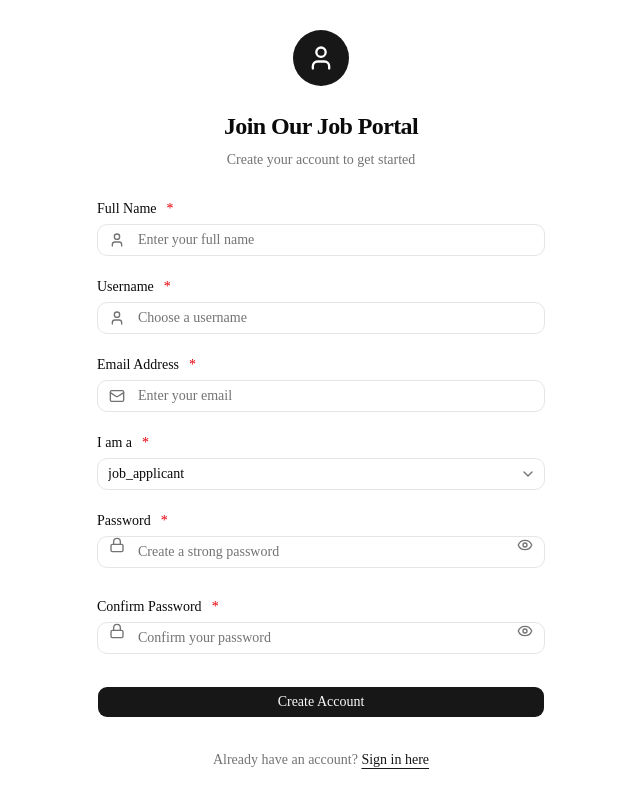
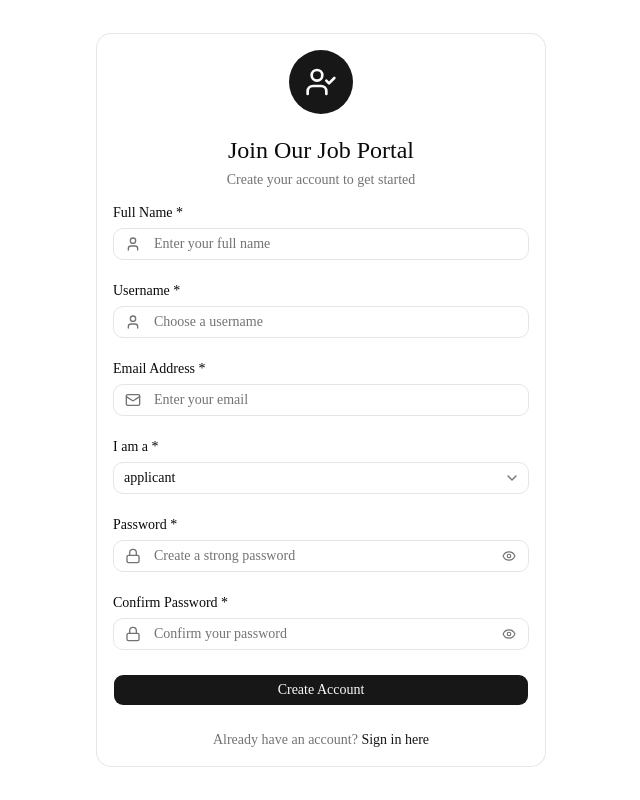
Before and after one commit to ashokneupane100/job-portal-next.js, a Next.js app: page /register in a window 1280 px wide. Shown: the whole page, without its empty margins (319-959 px from the left). Built offline with nearby package versions, Linux system fonts and the light colour scheme.

Commit message:
created use server page to perform server action #86

```diff
--- a/app/register/page.tsx
+++ b/app/register/page.tsx
@@ -1,242 +1,243 @@
 "use client";
 
-import React, { useState } from "react";
+import React, { ChangeEvent, FormEvent, useState } from "react";
 import { Input } from "@/components/ui/input";
-import { Label } from "@/components/ui/label";
 import {
   Select,
   SelectContent,
-  SelectGroup,
   SelectItem,
   SelectTrigger,
   SelectValue,
 } from "@/components/ui/select";
+import {
+  Card,
+  CardContent,
+  CardDescription,
+  CardHeader,
+  CardTitle,
+} from "@/components/ui/card";
+import { Eye, EyeOff, Lock, Mail, User, UserCheck } from "lucide-react";
+import { Label } from "@/components/ui/label";
 import { Button } from "@/components/ui/button";
-import { User, Mail, Lock, Eye, EyeOff } from "lucide-react";
-import Link from "next/link";
-
-const ROLES = [
-  { label: "Job Applicant", value: "job_applicant" },
-  { label: "Employer", value: "employer" },
-];
+import {registrationAction} from "./registrationAction.action";
 
 interface RegistrationFormData {
-  fullName: string;
+  name: string;
   userName: string;
   email: string;
-  role: string;
   password: string;
   confirmPassword: string;
+  role: "applicant" | "employer";
 }
 
-export default function RegisterPage() {
+const Registration: React.FC = () => {
   const [formData, setFormData] = useState<RegistrationFormData>({
-    fullName: "",
+    name: "",
     userName: "",
     email: "",
-    role: "job_applicant",
     password: "",
     confirmPassword: "",
+    role: "applicant",
   });
-  console.log(formData)
 
   const [showPassword, setShowPassword] = useState(false);
   const [showConfirmPassword, setShowConfirmPassword] = useState(false);
 
-  const handleInputChange = (
-    e: React.ChangeEvent<HTMLInputElement | HTMLSelectElement>
-  ) => {
-    const { name, value } = e.target;
-    setFormData((prev) => ({ ...prev, [name]: value }));
+  const handleInputChange = (name: string, value: string) => {
+    setFormData((prev) => ({
+      ...prev,
+      [name]: value,
+    }));
   };
 
-  const handleSubmit = (e: React.FormEvent) => {
-    e.preventDefault();
-    // TODO: Implement registration logic (e.g., call auth API)
-    console.log("Registering:", formData);
+
+
+  const handleSubmit = (e: FormEvent) => {
+    try {
+    } catch (error) {}
   };
 
   return (
-    <div className="flex min-h-screen items-center justify-center bg-background px-4">
-      <div className="w-full max-w-md space-y-8">
-        <div className="flex flex-col items-center text-center">
-          <div className="flex h-14 w-14 items-center justify-center rounded-full bg-primary">
-            <User className="h-7 w-7 text-white" />
+    <div className="min-h-screen bg-background flex items-center justify-center p-4">
+      <Card className="w-full max-w-md">
+        <CardHeader className="text-center">
+          <div className="mx-auto w-16 h-16 bg-primary rounded-full flex items-center justify-center mb-4">
+            <UserCheck className="w-8 h-8 text-primary-foreground" />
           </div>
-          <h2 className="mt-6 text-2xl font-semibold tracking-tight">
-            Join Our Job Portal
-          </h2>
-          <p className="mt-2 text-sm text-muted-foreground">
-            Create your account to get started
-          </p>
-        </div>
+          <CardTitle className="text-2xl">Join Our Job Portal</CardTitle>
+          <CardDescription>Create your account to get started</CardDescription>
+        </CardHeader>
 
-        <form onSubmit={handleSubmit} className="mt-4 space-y-6">
+        <CardContent>
+          <form action={registrationAction}  className="space-y-6">
+            {/* Name Field */}
             <div className="space-y-2">
-            <Label htmlFor="fullName">
-              Full Name <span className="text-destructive ml-0.5">*</span>
-            </Label>
+              <Label htmlFor="name">Full Name *</Label>
               <div className="relative">
+                <User className="absolute left-3 top-1/2 transform -translate-y-1/2 w-4 h-4 text-muted-foreground" />
                 <Input
-                id="fullName"
-                name="fullName"
+                  id="name"
                   type="text"
+                  name="name"
                   placeholder="Enter your full name"
-                value={formData.fullName}
-                onChange={handleInputChange}
                   required
-                className="pl-10"
-              />
-              <User
-                className="absolute left-3 top-1/2 -translate-y-1/2 h-4 w-4 text-muted-foreground"
+                  value={formData.name}
+                  onChange={(e: ChangeEvent<HTMLInputElement>) =>
+                    handleInputChange("name", e.target.value)
+                  }
+                  className={`pl-10 `}
                 />
               </div>
             </div>
 
+            {/* Username Field */}
             <div className="space-y-2">
-            <Label htmlFor="userName">
-              Username <span className="text-destructive ml-0.5">*</span>
-            </Label>
+              <Label htmlFor="userName">Username *</Label>
               <div className="relative">
+                <User className="absolute left-3 top-1/2 transform -translate-y-1/2 w-4 h-4 text-muted-foreground" />
                 <Input
                   id="userName"
+                  type="text"
                   name="userName"
-                type="text"
                   placeholder="Choose a username"
+                  required
                   value={formData.userName}
-                onChange={handleInputChange}
-                required
-                className="pl-10"
-              />
-              <User
-                className="absolute left-3 top-1/2 -translate-y-1/2 h-4 w-4 text-muted-foreground"
+                  onChange={(e: ChangeEvent<HTMLInputElement>) =>
+                    handleInputChange("userName", e.target.value)
+                  }
+                  className={`pl-10 `}
                 />
               </div>
             </div>
 
+            {/* Email Field */}
             <div className="space-y-2">
-            <Label htmlFor="email">
-              Email Address <span className="text-destructive ml-0.5">*</span>
-            </Label>
+              <Label htmlFor="email">Email Address *</Label>
               <div className="relative">
+                <Mail className="absolute left-3 top-1/2 transform -translate-y-1/2 w-4 h-4 text-muted-foreground" />
                 <Input
                   id="email"
+                  type="email"
                   name="email"
-                type="email"
                   placeholder="Enter your email"
+                  required
                   value={formData.email}
-                onChange={handleInputChange}
-                required
-                className="pl-10"
-              />
-              <Mail
-                className="absolute left-3 top-1/2 -translate-y-1/2 h-4 w-4 text-muted-foreground"
+                  onChange={(e: ChangeEvent<HTMLInputElement>) =>
+                    handleInputChange("email", e.target.value)
+                  }
+                  className={`pl-10 `}
                 />
               </div>
             </div>
 
-          <div className="space-y-2">
-            <Label htmlFor="role">
-              I am a <span className="text-destructive ml-0.5">*</span>
-            </Label>
+            {/* Role Selection */}
+            <div className="space-y-2 w-full">
+              <Label htmlFor="role">I am a *</Label>
               <Select
-              defaultValue="job_applicant"
-              onValueChange={(value) =>
-                setFormData((prev) => ({ ...prev, role: value ?? "job_applicant" }))
+                value={formData.role}
+                name="role"
+                onValueChange={(value: "applicant" | "employer") =>
+                  handleInputChange("role", value)
                 }
               >
                 <SelectTrigger className="w-full">
-                <SelectValue placeholder="Job Applicant" />
+                  <SelectValue placeholder="Select your role" />
                 </SelectTrigger>
                 <SelectContent>
-                <SelectGroup>
-                  {ROLES.map((role) => (
-                    <SelectItem key={role.value} value={role.value}>
-                      {role.label}
-                    </SelectItem>
-                  ))}
-                </SelectGroup>
+                  <SelectItem value="applicant">Job Applicant</SelectItem>
+                  <SelectItem value="employer">Employer</SelectItem>
                 </SelectContent>
               </Select>
             </div>
 
-          <div className="space-y-2 relative">
-            <Label htmlFor="password">
-              Password <span className="text-destructive ml-0.5">*</span>
-            </Label>
+            {/* Password Field */}
+            <div className="space-y-2">
+              <Label htmlFor="password">Password *</Label>
+              <div className="relative">
+                <Lock className="absolute left-3 top-1/2 transform -translate-y-1/2 w-4 h-4 text-muted-foreground" />
                 <Input
                   id="password"
                   name="password"
                   type={showPassword ? "text" : "password"}
                   placeholder="Create a strong password"
+                  required
                   value={formData.password}
-              onChange={handleInputChange}
-              required
-              className="pl-10 pr-10"
+                  onChange={(e: ChangeEvent<HTMLInputElement>) =>
+                    handleInputChange("password", e.target.value)
+                  }
+                  className={`pl-10 pr-10 `}
                 />
-            <Lock
-              className="absolute left-3 top-1/2 -translate-y-1/2 h-4 w-4 text-muted-foreground"
-            />
-            <button
+
+                <Button
                   type="button"
-              onClick={() => setShowPassword((prev) => !prev)}
-              className="absolute right-3 top-1/2 -translate-y-1/2 text-muted-foreground hover:text-foreground transition-colors focus-visible:outline-none focus-visible:ring-2 focus-visible:ring-ring focus-visible:ring-offset-2"
-              aria-label="Toggle password visibility"
+                  variant="ghost"
+                  size="sm"
+                  className="absolute right-0 top-0 h-full px-3 py-2 hover:bg-transparent"
+                  onClick={() => setShowPassword(!showPassword)}
                 >
                   {showPassword ? (
-                <EyeOff className="h-4 w-4" />
+                    <EyeOff className="w-4 h-4 text-muted-foreground" />
                   ) : (
-                <Eye className="h-4 w-4" />
+                    <Eye className="w-4 h-4 text-muted-foreground" />
                   )}
-            </button>
+                </Button>
+              </div>
             </div>
 
-          <div className="space-y-2 relative">
-            <Label htmlFor="confirmPassword">
-              Confirm Password <span className="text-destructive ml-0.5">*</span>
-            </Label>
+            {/* Confirm Password Field */}
+            <div className="space-y-2">
+              <Label htmlFor="confirmPassword">Confirm Password *</Label>
+              <div className="relative">
+                <Lock className="absolute left-3 top-1/2 transform -translate-y-1/2 w-4 h-4 text-muted-foreground" />
                 <Input
                   id="confirmPassword"
                   name="confirmPassword"
                   type={showConfirmPassword ? "text" : "password"}
                   placeholder="Confirm your password"
+                  required
                   value={formData.confirmPassword}
-              onChange={handleInputChange}
-              required
-              className="pl-10 pr-10"
+                  onChange={(e: ChangeEvent<HTMLInputElement>) =>
+                    handleInputChange("confirmPassword", e.target.value)
+                  }
+                  className={`pl-10 pr-10 `}
                 />
-            <Lock
-              className="absolute left-3 top-1/2 -translate-y-1/2 h-4 w-4 text-muted-foreground"
-            />
-            <button
+                <Button
                   type="button"
-              onClick={() => setShowConfirmPassword((prev) => !prev)}
-              className="absolute right-3 top-1/2 -translate-y-1/2 text-muted-foreground hover:text-foreground transition-colors focus-visible:outline-none focus-visible:ring-2 focus-visible:ring-ring focus-visible:ring-offset-2"
-              aria-label="Toggle confirm password visibility"
+                  variant="ghost"
+                  size="sm"
+                  className="absolute right-0 top-0 h-full px-3 py-2 hover:bg-transparent"
+                  onClick={() => setShowConfirmPassword(!showConfirmPassword)}
                 >
                   {showConfirmPassword ? (
-                <EyeOff className="h-4 w-4" />
+                    <EyeOff className="w-4 h-4 text-muted-foreground" />
                   ) : (
-                <Eye className="h-4 w-4" />
+                    <Eye className="w-4 h-4 text-muted-foreground" />
                   )}
-            </button>
+                </Button>
+              </div>
             </div>
 
+            {/* Submit Button */}
             <Button type="submit" className="w-full">
               Create Account
             </Button>
-        </form>
 
-        <p className="text-center text-sm text-muted-foreground">
+            <div className="text-center">
+              <p className="text-sm text-muted-foreground">
                 Already have an account?{" "}
-          <Link
-            href="/"
-            className="text-primary font-medium underline underline-offset-4 hover:text-primary/80 focus-visible:outline-none focus-visible:ring-2 focus-visible:ring-ring focus-visible:ring-offset-2"
+                <a
+                  href="#"
+                  className="text-primary hover:text-primary/80 font-medium underline-offset-4 hover:underline"
                 >
                   Sign in here
-          </Link>
+                </a>
               </p>
             </div>
+          </form>
+        </CardContent>
+      </Card>
     </div>
   );
-}
+};
+
+export default Registration;
--- /dev/null
+++ b/app/register/registrationAction.action.tsx
@@ -0,0 +1,6 @@
+"use server";
+
+export const registrationAction = async (formData: FormData) => {
+  const{name,userName,email,password,confirmPassword,role} = Object.fromEntries(formData);
+  console.log(name,userName,email,password,confirmPassword,role);
+};
--- /dev/null
+++ b/components/ui/card.tsx
@@ -0,0 +1,102 @@
+import * as React from "react"
+import { cn } from "cn"
+
+function Card({
+  className,
+  size = "default",
+  ...props
+}: React.ComponentProps<"div"> & { size?: "default" | "sm" }) {
+  return (
+    <div
+      data-slot="card"
+      data-size={size}
+      className={cn(
+        "group/card flex flex-col gap-(--card-spacing) overflow-hidden rounded-xl bg-card py-(--card-spacing) text-sm text-card-foreground ring-1 ring-foreground/10 [--card-spacing:--spacing(4)] has-data-[slot=card-footer]:pb-0 has-[>img:first-child]:pt-0 data-[size=sm]:[--card-spacing:--spacing(3)] data-[size=sm]:has-data-[slot=card-footer]:pb-0 *:[img:first-child]:rounded-t-xl *:[img:last-child]:rounded-b-xl",
+        className
+      )}
+      {...props}
+    />
+  )
+}
+
+function CardHeader({ className, ...props }: React.ComponentProps<"div">) {
+  return (
+    <div
+      data-slot="card-header"
+      className={cn(
+        "group/card-header @container/card-header grid auto-rows-min items-start gap-1 rounded-t-xl px-(--card-spacing) has-data-[slot=card-action]:grid-cols-[1fr_auto] has-data-[slot=card-description]:grid-rows-[auto_auto] [.border-b]:pb-(--card-spacing)",
+        className
+      )}
+      {...props}
+    />
+  )
+}
+
+function CardTitle({ className, ...props }: React.ComponentProps<"div">) {
+  return (
+    <div
+      data-slot="card-title"
+      className={cn(
+        "font-heading text-base leading-snug font-medium group-data-[size=sm]/card:text-sm",
+        className
+      )}
+      {...props}
+    />
+  )
+}
+
+function CardDescription({ className, ...props }: React.ComponentProps<"div">) {
+  return (
+    <div
+      data-slot="card-description"
+      className={cn("text-sm text-muted-foreground", className)}
+      {...props}
+    />
+  )
+}
+
+function CardAction({ className, ...props }: React.ComponentProps<"div">) {
+  return (
+    <div
+      data-slot="card-action"
+      className={cn(
+        "col-start-2 row-span-2 row-start-1 self-start justify-self-end",
+        className
+      )}
+      {...props}
+    />
+  )
+}
+
+function CardContent({ className, ...props }: React.ComponentProps<"div">) {
+  return (
+    <div
+      data-slot="card-content"
+      className={cn("px-(--card-spacing)", className)}
+      {...props}
+    />
+  )
+}
+
+function CardFooter({ className, ...props }: React.ComponentProps<"div">) {
+  return (
+    <div
+      data-slot="card-footer"
+      className={cn(
+        "flex items-center rounded-b-xl border-t bg-muted/50 p-(--card-spacing)",
+        className
+      )}
+      {...props}
+    />
+  )
+}
+
+export {
+  Card,
+  CardHeader,
+  CardFooter,
+  CardTitle,
+  CardAction,
+  CardDescription,
+  CardContent,
+}
```
Lines whose indentation alone changed are shown as unchanged.
